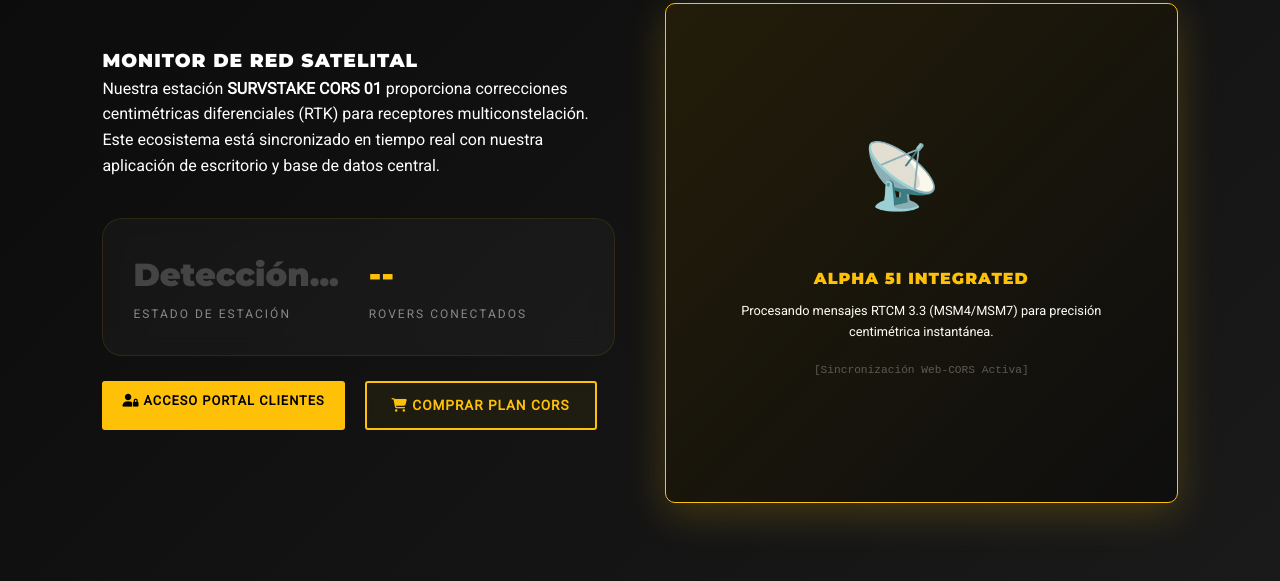
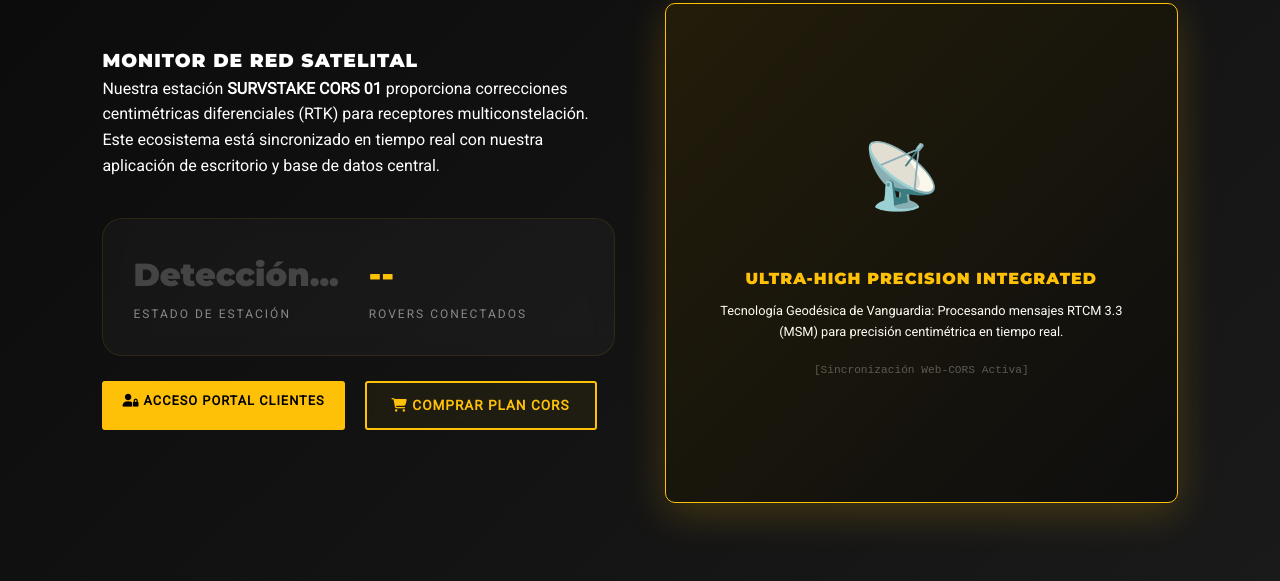
Before and after one commit to tvmono1608-bot/SurvStake-Web, a website: page index.html in a window 1280 px wide. Shown: the part 3980-4561 px from the top of the page. Drawn offline with nearby package versions, Linux system fonts and the light colour scheme.

Commit message:
Branding: Universalización de la Red CORS (Hardware Oculto)

```diff
--- a/index.html
+++ b/index.html
@@ -1365,9 +1365,10 @@
                 style="background: rgba(0,0,0,0.4); border: 1px solid var(--primary); display: flex; align-items: center; justify-content: center; flex-direction: column;">
                 <div class="logo-circle" style="width: 120px; height: 120px; font-size: 4rem; margin-bottom: 20px;">📡
                 </div>
-                <h4 style="color: var(--primary);">ALPHA 5i INTEGRATED</h4>
-                <p style="font-size: 0.8rem; margin-top: 10px; text-align: center; padding: 0 40px;">Procesando mensajes
-                    RTCM 3.3 (MSM4/MSM7) para precisión centimétrica instantánea.</p>
+                <h4 style="color: var(--primary);">ULTRA-HIGH PRECISION INTEGRATED</h4>
+                <p style="font-size: 0.8rem; margin-top: 10px; text-align: center; padding: 0 40px;">Tecnología
+                    Geodésica de Vanguardia: Procesando mensajes RTCM 3.3 (MSM) para precisión centimétrica en tiempo
+                    real.</p>
                 <div id="realtime-ping"
                     style="margin-top:20px; font-family: monospace; font-size: 0.7rem; color: #555;">[Sincronización
                     Web-CORS Activa]</div>
```
